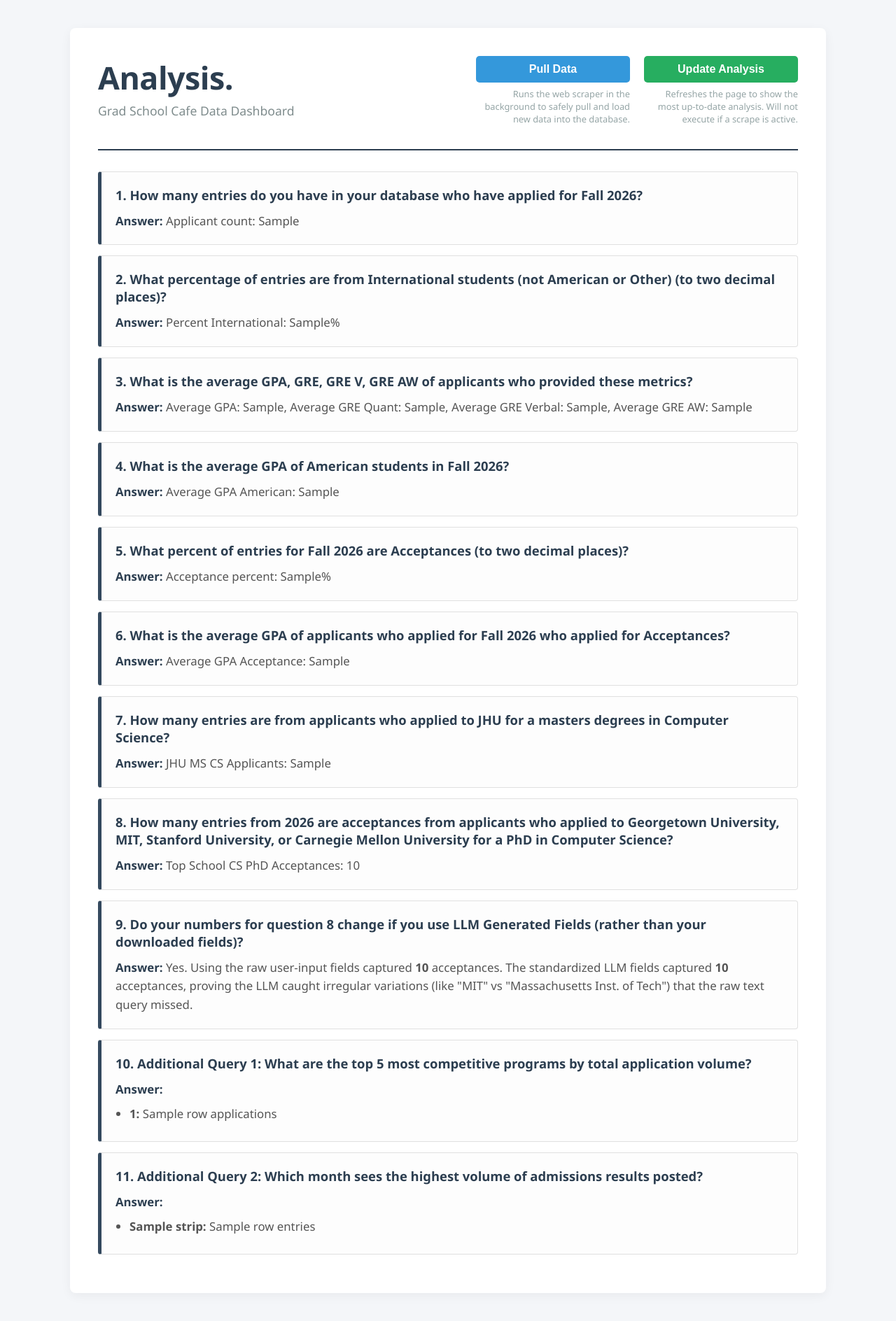
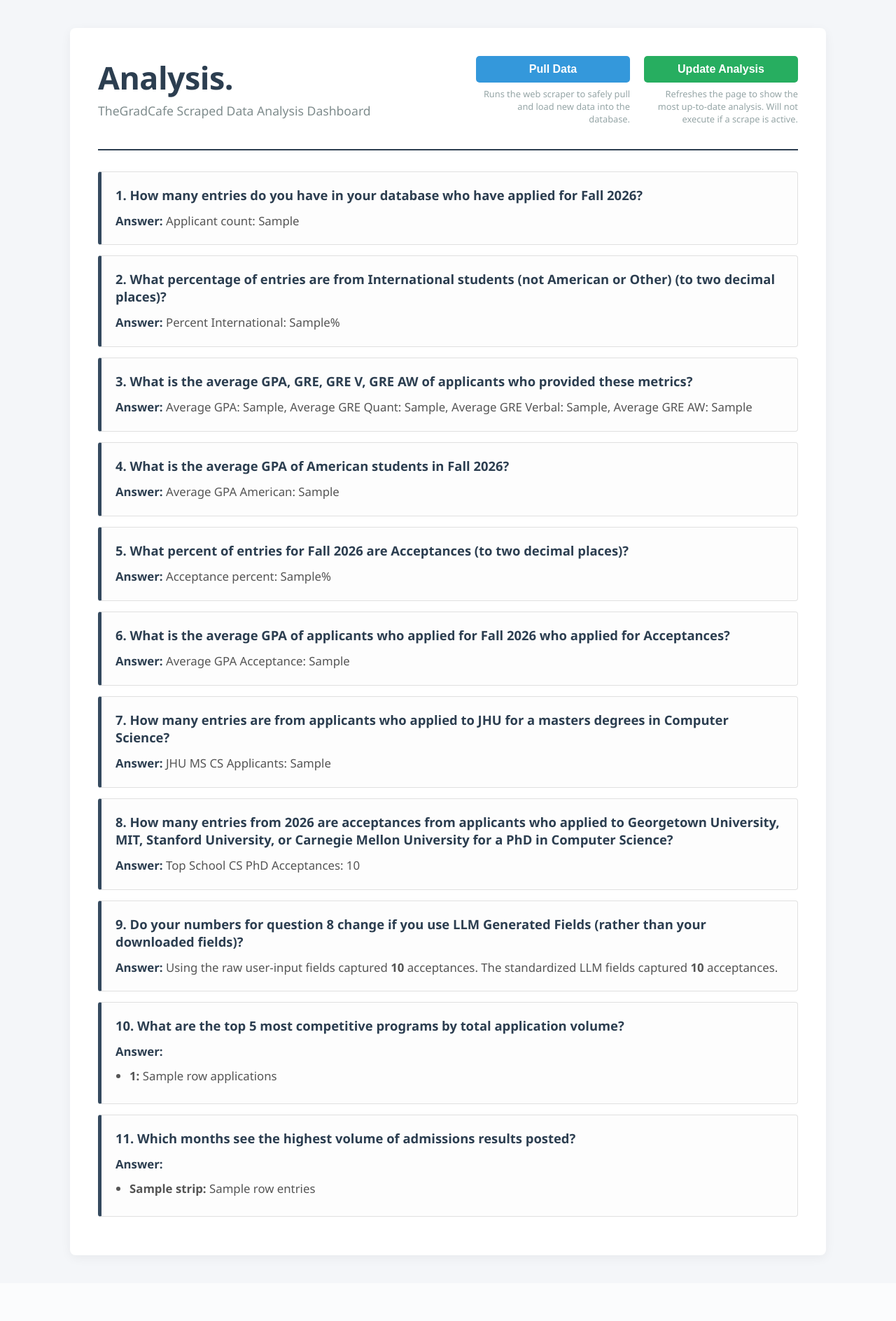
Before and after one commit to eddieperri/jhu_software_concepts, a Flask app: template module_3/templates/index.html in a window 1280 px wide. Shown: the whole page at 70% size. After the commit the page ends 1799 px from the top, so only its background shows below. Run offline with Flask 3, Linux system fonts and the light colour scheme; the template is opened without the code that fills it: most values are stand-ins (such as "Sample title", 1, 10 or a date in 2020); some libraries are stand-ins or nearby versions.

Commit message:
Refactor code structure for improved readability and maintainability, added limitations.pdf

```diff
--- a/module_3/app.py
+++ b/module_3/app.py
@@ -2,6 +2,7 @@ from flask import Flask, render_template, redirect, url_for, flash
 import sys
 import subprocess
 import threading
+import os
 from query_data import get_metrics  # Importing your DRY database logic
 
 app = Flask(__name__)
@@ -18,19 +19,28 @@ def status():
     return {'is_scraping': is_scraping}
 
 def run_data_pipeline():
-    """Runs the Scrape -> Clean -> Load pipeline in the background."""
+    """Runs the Scrape -> Clean -> Load pipeline with absolute paths."""
     global is_scraping
     is_scraping = True
+
+    # Get the directory where app.py lives
+    base_dir = os.getcwd()
+
+    # Build absolute paths to your scripts
+    scrape_script = os.path.join(base_dir, "web_scraping", "scrape.py")
+    clean_script = os.path.join(base_dir, "web_scraping", "clean.py")
+    load_script = os.path.join(base_dir, "load_data.py")
+
     try:
-        print("Starting background pipeline: Scraping...")
-        # Pointing directly to your scripts inside the web_scraping folder
-        subprocess.run([sys.executable, "web_scraping/scrape.py"], check=True)
+        print(f"Starting pipeline...")
+        # Now use the absolute path instead of the relative one
+        subprocess.run([sys.executable, scrape_script], check=True)
 
         print("Scraping complete. Cleaning data...")
-        subprocess.run([sys.executable, "web_scraping/clean.py"], check=True)
+        subprocess.run([sys.executable, clean_script], check=True)
 
         print("Cleaning complete. Loading to database...")
-        subprocess.run([sys.executable, "load_data.py"], check=True)
+        subprocess.run([sys.executable, load_script], check=True)
 
         print("Pipeline fully complete!")
     except subprocess.CalledProcessError as e:
@@ -38,7 +48,6 @@ def run_data_pipeline():
     except Exception as e:
         print(f"Pipeline failed: {e}")
     finally:
-        # Ensures the lock is lifted even if the script crashes
         is_scraping = False
 
 # --- FLASK ROUTES ---
--- a/module_3/templates/index.html
+++ b/module_3/templates/index.html
@@ -171,7 +171,7 @@
     <div class="header">
         <div class="title-section">
             <h1>Analysis.</h1>
-            <h4>Grad School Cafe Data Dashboard</h4>
+            <h4>TheGradCafe Scraped Data Analysis Dashboard</h4>
         </div>
 
         <div class="actions">
@@ -179,7 +179,7 @@
                 <form action="/pull_data" method="POST" style="width: 100%;">
                     <button type="submit" class="btn btn-pull">Pull Data</button>
                 </form>
-                <p class="help-text">Runs the web scraper in the background to safely pull and load new data into the database.</p>
+                <p class="help-text">Runs the web scraper to safely pull and load new data into the database.</p>
             </div>
 
             <div class="action-group">
@@ -233,11 +233,11 @@
 
     <div class="qa-card">
         <p class="question">9. Do your numbers for question 8 change if you use LLM Generated Fields (rather than your downloaded fields)?</p>
-        <p class="answer"><span class="answer-label">Answer:</span> Yes. Using the raw user-input fields captured <strong>{{ metrics.q9_raw }}</strong> acceptances. The standardized LLM fields captured <strong>{{ metrics.q8 }}</strong> acceptances, proving the LLM caught irregular variations (like "MIT" vs "Massachusetts Inst. of Tech") that the raw text query missed.</p>
+        <p class="answer"><span class="answer-label">Answer:</span>  Using the raw user-input fields captured <strong>{{ metrics.q9_raw }}</strong> acceptances. The standardized LLM fields captured <strong>{{ metrics.q8 }}</strong> acceptances.</p>
     </div>
 
     <div class="qa-card">
-        <p class="question">10. Additional Query 1: What are the top 5 most competitive programs by total application volume?</p>
+        <p class="question">10. What are the top 5 most competitive programs by total application volume?</p>
         <div class="answer"><span class="answer-label">Answer:</span>
             <ul class="clean-list">
             {% for row in metrics.q10 %}
@@ -248,7 +248,7 @@
     </div>
 
     <div class="qa-card">
-        <p class="question">11. Additional Query 2: Which month sees the highest volume of admissions results posted?</p>
+        <p class="question">11. Which months see the highest volume of admissions results posted?</p>
         <div class="answer"><span class="answer-label">Answer:</span>
             <ul class="clean-list">
             {% for row in metrics.q11 %}
```
Also changed, not shown: 1 other file.
